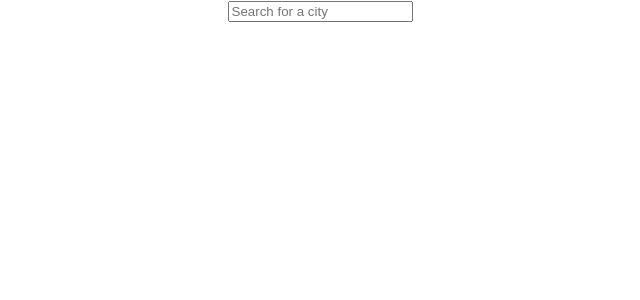
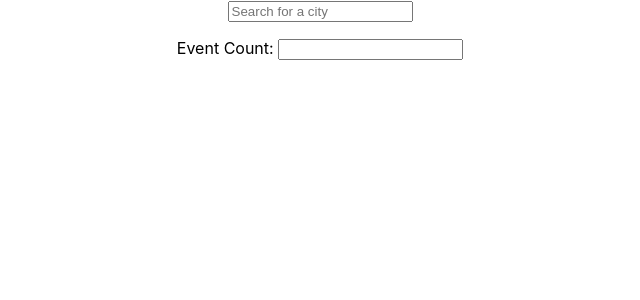
Before and after one commit to Bre-Wonder/meet-app, a React (Create React App) app: page / in a window 1280 px wide. Shown: the top 300 px of the page, without its empty margins (320-960 px from the left). Built offline with nearby package versions, Linux system fonts and the light colour scheme.

Commit message:
added NumberofEvents Prop

```diff
--- a/src/App.js
+++ b/src/App.js
@@ -1,12 +1,14 @@
 import CitySearch from './components/CitySearch';
 import EventList from './components/EventList';
 import './App.css';
+import NumberOfEvents from './components/NumberOfEvents';
 
 const App = () => {
   return (
     <div className="App">
       <CitySearch />
       <EventList />
+      <NumberOfEvents />
     </div>
   );
 }
```
